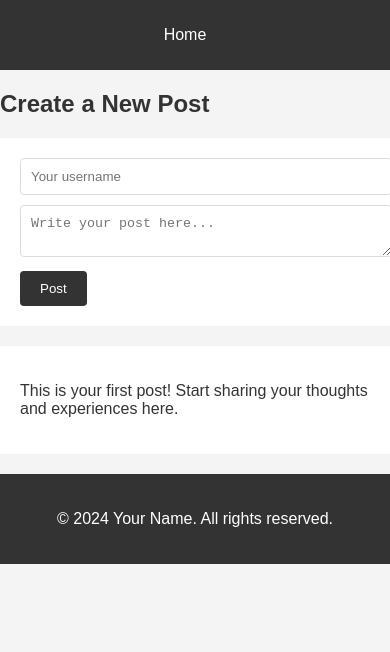
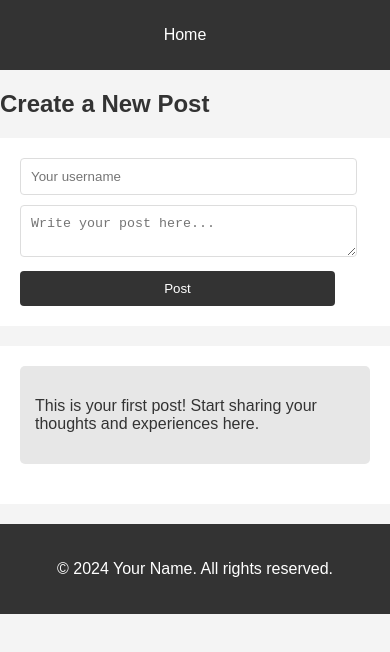
Before and after one commit to simioyin222/DRAFT-BLOG, a plain HTML site: page index.html in a window 390 px wide. Drawn offline with Linux system fonts and the light colour scheme.

Commit message:
add styles to  announcement section, layout adjustments for better spacing, and responsive design features for improved usability on smaller screens

```diff
--- a/styles/style.css
+++ b/styles/style.css
@@ -77,3 +77,28 @@ button {
 button:hover {
   background-color: #555;
 }
+
+#announcement {
+  background-color: #e7e7e7;
+  padding: 15px;
+  margin-bottom: 20px;
+  border-radius: 5px;
+}
+
+section {
+  margin-bottom: 20px;
+}
+
+@media (max-width: 600px) {
+  nav ul li {
+      display: block;
+      text-align: center;
+      margin-bottom: 10px;
+  }
+
+  input, textarea, button {
+      width: 90%;
+      margin-left: auto;
+      margin-right: auto;
+  }
+}
```
